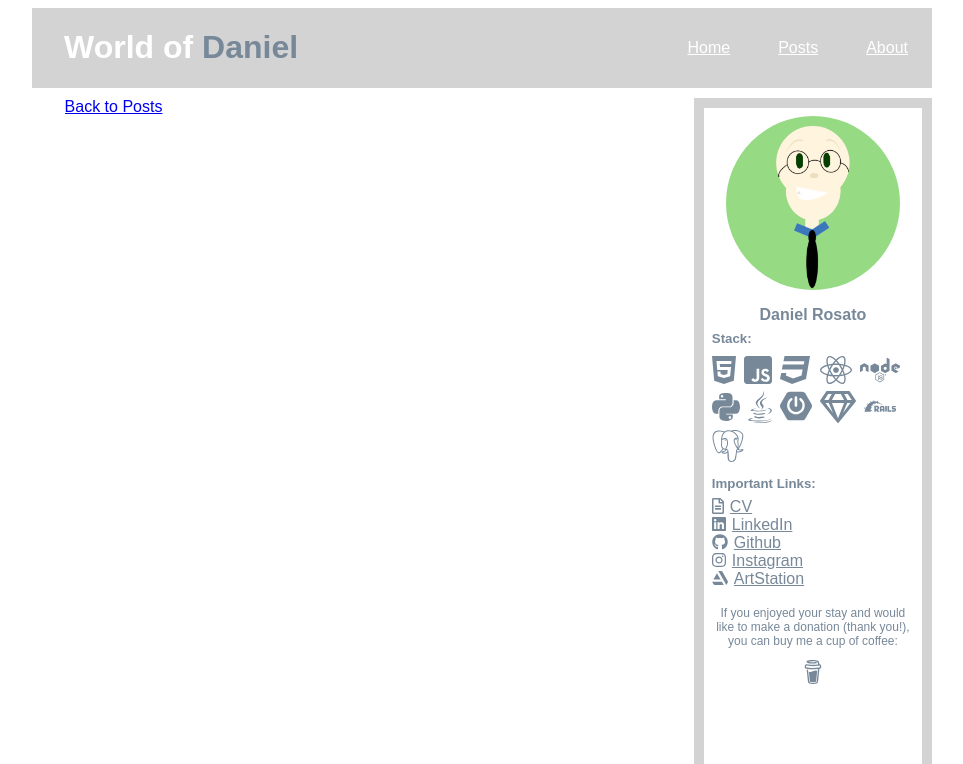
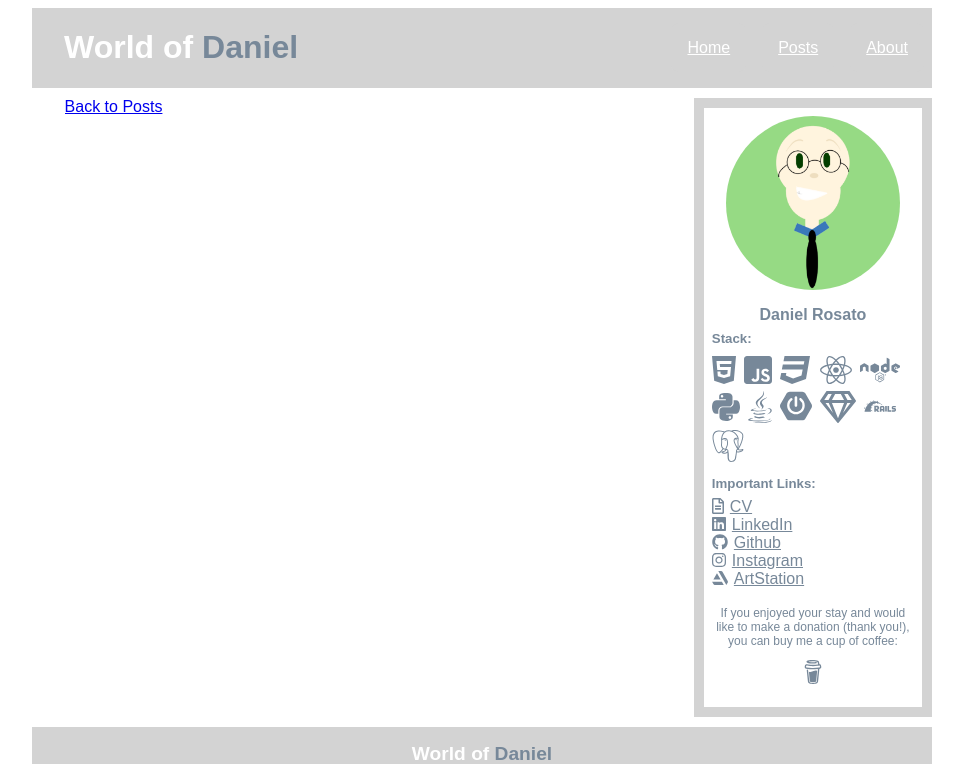
Before and after one commit to aros88/aros88.github.io, a React (Create React App) app: page /post/1 in a window 1536 px wide. Shown: the top 764 px of the page, without its empty margins (286-1249 px from the left). Built offline with nearby package versions, Linux system fonts and the light colour scheme; no server answers.

Commit message:
remove media query for very large width screens

```diff
--- a/src/css/app.css
+++ b/src/css/app.css
@@ -100,15 +100,3 @@ h2 {
     grid-column: 9 / -1;
   }
 }
-
-@media (min-width: 1500px) {
-  .grid {
-    grid-template-columns: repeat(11, minmax(50px, 1fr));
-    grid-template-rows: repeat(13, minmax(50px, 1fr));
-  }
-
-  .content {
-    max-height: 100%;
-    overflow-y: inherit;
-  }
-}
--- a/src/css/scroll.css
+++ b/src/css/scroll.css
@@ -39,9 +39,3 @@
     opacity: 1;
   }
 }
-
-@media (min-width: 1500px) {
-  .content-scrollable {
-    opacity: 1;
-  }
-}
```
